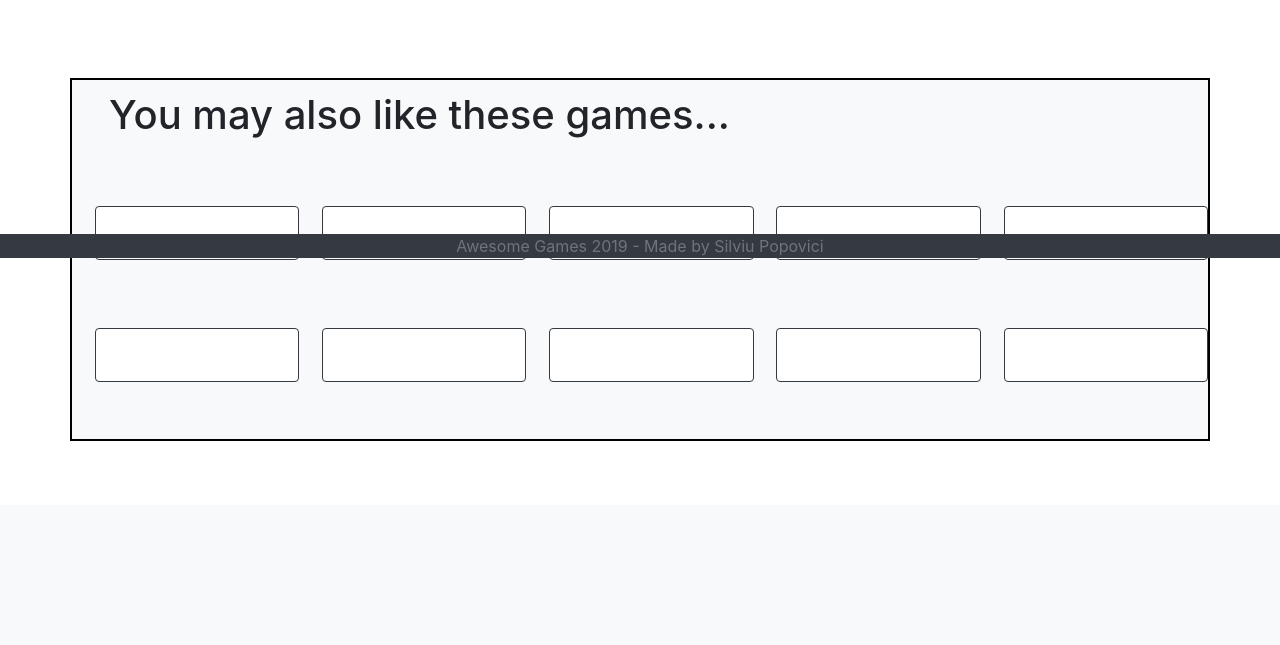
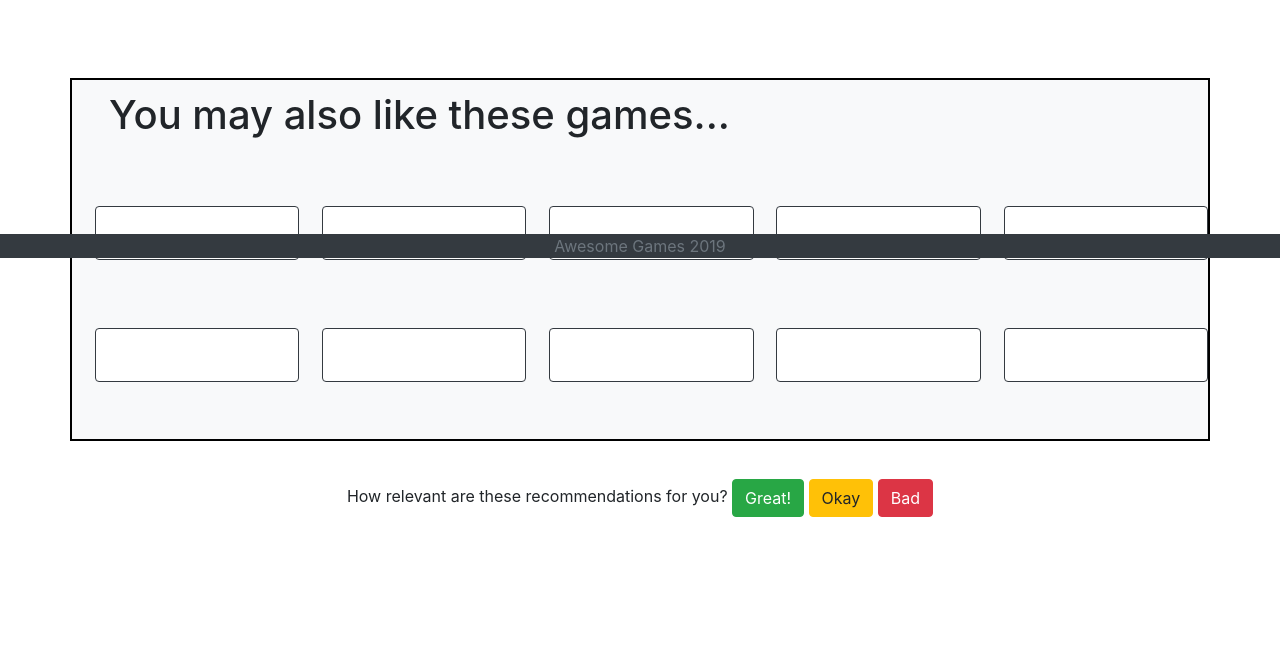
Before and after one commit to silviudev/recommender_system_capstone, a Flask app: page /recommender in a window 1280 px wide. Shown: the part 542-1187 px from the top of the page. Before the commit the page ends 983 px from the top, so only its background shows below. Run offline with Flask 2, Linux system fonts and the light colour scheme; a user stored in the database is signed in; data that the repository does not hold is empty; some libraries are stand-ins or nearby versions.

Commit message:
Recommender opinion feedback functionality complete

```diff
--- a/recommender_app.py
+++ b/recommender_app.py
@@ -138,6 +138,23 @@ def getRecs():
     # in JSON format
     return jsonify(mainData=main_data, recData=top_ten_list)
 
+#API ROUTE FOR POSTING RECOMMENDER OPINION
+@app.route("/api/opinion", methods=['GET', 'POST'])
+def postOpinion():
+    if(current_user.is_authenticated):
+        user_id = int(current_user.id)
+        game_id = int(request.args.get("id"))
+        opinion = request.args.get("opinion")
+        if(opinion == "Great!"):
+            opinion = 3
+        elif opinion == "Okay":
+            opinion = 2
+        else:
+            opinion = 1
+        user_db_conn.execute("REPLACE INTO RecommenderOpinions VALUES (?,?,?)",
+        (user_id, game_id, opinion))
+    return ""
+
 #Function for loading the user to the login managaer
 @login_manager.user_loader
 def load_user(user_id):
--- a/static/scripts/gameLookupHandler.js
+++ b/static/scripts/gameLookupHandler.js
@@ -1,5 +1,16 @@
 $(function() {
     $(document).ready(getRecs())
+
+    $("#rec-feedback button").click(function(){
+      $.ajax({
+          method: "POST",
+          url: '/api/opinion' + window.location.search + "&opinion=" + this.innerHTML,
+          success: function(){
+            console.log("OPINION POST SUCCESS!")
+            $("#rec-feedback").html("Thanks for your feedback!")
+          }
+      });
+    });
 
     function updatePage(data){
       console.log("AJAX WORKED!");
--- a/static/styles/recommender.css
+++ b/static/styles/recommender.css
@@ -46,3 +46,8 @@
 .hidden{
   display: none;
 }
+
+#rec-feedback{
+  margin-top: -2%;
+  margin-bottom: 10%;
+}
--- a/templates/layout.html
+++ b/templates/layout.html
@@ -63,7 +63,7 @@
   <!--**** End Main Body Content ****-->
   <footer class="footer bg-dark fixed-bottom">
     <div class="container text-center">
-      <span class="text-muted">Awesome Games 2019 - Made by Silviu Popovici</span>
+      <span class="text-muted">Awesome Games 2019</span>
     </div>
   </footer>
   <script src="{{url_for('static', filename='scripts/jquery.js')}}"></script>
--- a/templates/recommender.html
+++ b/templates/recommender.html
@@ -42,5 +42,13 @@
       <a href="" class="recs_link col-md card text-center border-dark text-dark" id="rec_link10"><figure class="recs" id="rec10"><img src="" alt="" class="card-img-top"><p class="card-title"></p><figcaption></figcaption></figure></a>
      </div>
    </section>
+   {% if current_user.is_authenticated %}
+   <section class="container-fluid text-center" id="rec-feedback">
+     How relevant are these recommendations for you?
+     <button class="btn btn-success" type="button" name="button" id="3stars">Great!</button>
+     <button class="btn btn-warning" type="button" name="button" id="2stars">Okay</button>
+     <button class="btn btn-danger" type="button" name="button" id="1star">Bad</button>
+   </section>
+   {% endif %}
   <script src="{{url_for('static', filename='scripts/gameLookupHandler.js')}}" defer></script>
 {% endblock content%}
```
Also changed, not shown: db_utility.py (+4 -3 lines), data/database/Users.db.
